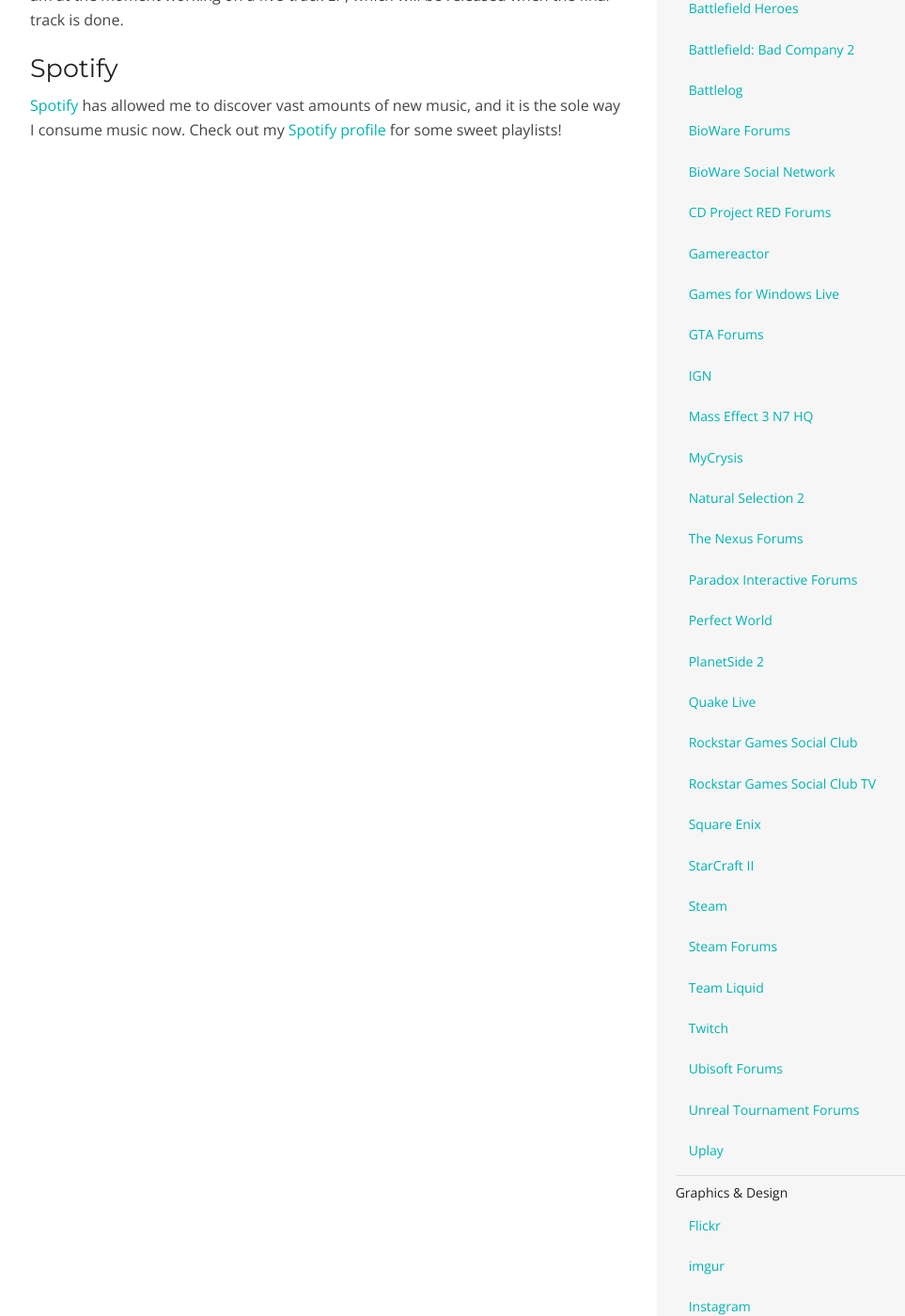
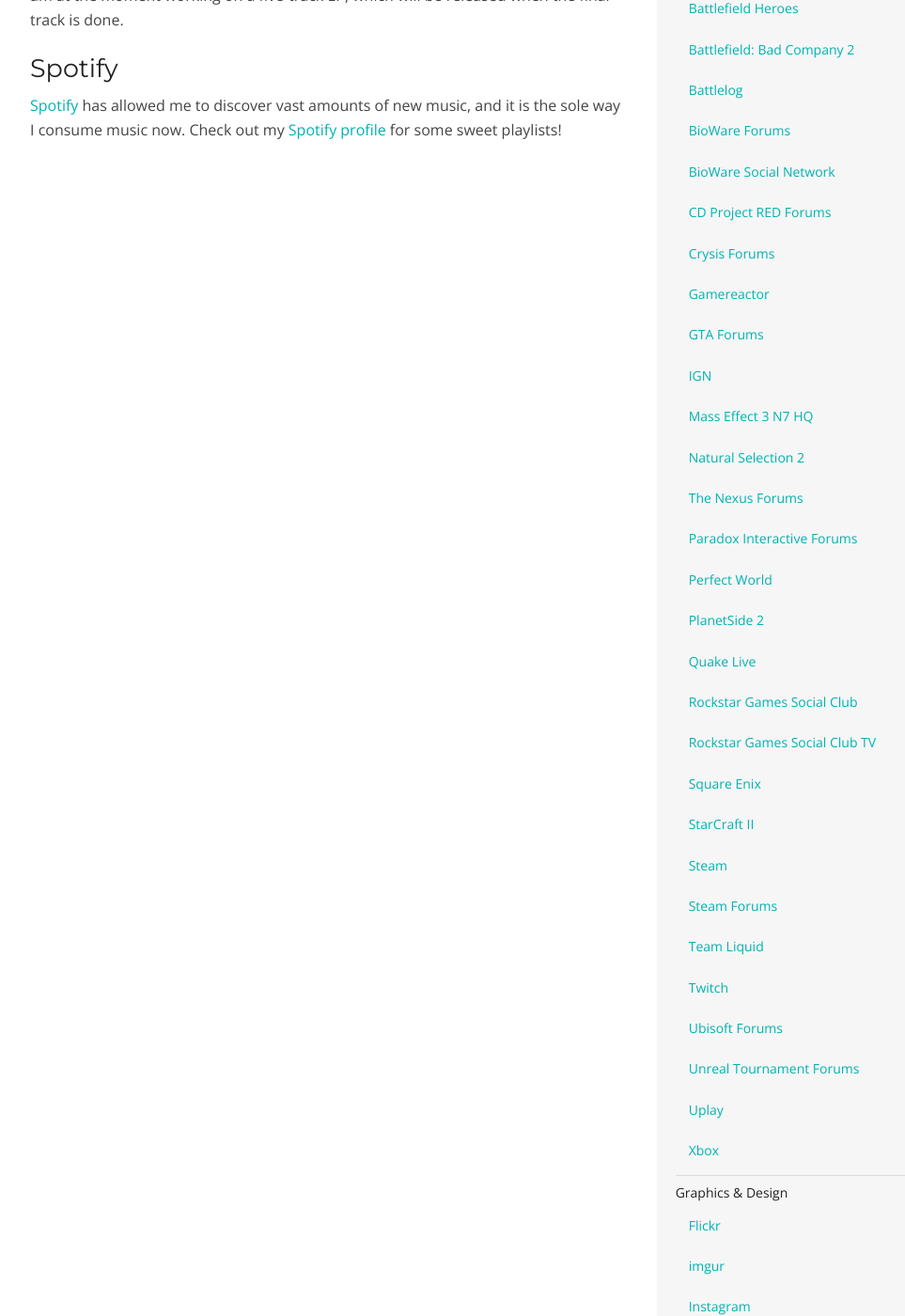
Before and after one commit to hlilje/hlilje.github.io, a Jekyll site: the page built from music/index.html, in a window 1280 px wide and 1400 px high, scrolled down 645 px. Shown: the whole window at 94% size, without its empty margins (123-1086 px from the left). Built offline with Jekyll 4.4.1, drawn with Linux system fonts in a browser that asks for light colours; nearby versions of some CDN libraries.

Commit message:
Update links

```diff
--- a/_data/links.yml
+++ b/_data/links.yml
@@ -16,12 +16,11 @@
     "BioWare Forums": http://forum.bioware.com/user/755021-hlilje/
     "BioWare Social Network": http://social.bioware.com/3138382/
     "CD Project RED Forums": http://forums.cdprojektred.com/members/3738857-Superkargoeren
+    "Crysis Forums": http://crysis.com/forums/memberlist.php?mode=viewprofile&u=872366
     "Gamereactor": http://www.gamereactor.se/krypin/Superkargoeren/
-    "Games for Windows Live": http://live.xbox.com/Profile?gamertag=vaexelverkan
     "GTA Forums": http://gtaforums.com/user/472214-vaexelverkan/
     "IGN": http://people.ign.com/superkargoeren
     "Mass Effect 3 N7 HQ": http://social.bioware.com/n7hq/?name=Superkargen&#038;platform=pc
-    "MyCrysis": https://secure.mycrysis.com/forums/memberlist.php?mode=viewprofile&#038;u=872366
     "Natural Selection 2": http://forums.unknownworlds.com/profile/186414/hlilje
     "The Nexus Forums": http://forums.nexusmods.com/index.php?/user/3602483-superkargoeren/
     "Paradox Interactive Forums": http://forum.paradoxplaza.com/forum/member.php?334673-Superkargoeren
@@ -39,6 +38,7 @@
     "Ubisoft Forums": http://forums.ubi.com/member.php/1444031-hlilje
     "Unreal Tournament Forums": https://forums.unrealtournament.com/member.php?197758-hlilje
     "Uplay": https://uplay.ubi.com/#!/en-GB/profile/hlilje
+    "Xbox": https://account.xbox.com/Profile?gamerTag=vaexelverkan
 "Graphics & Design":
     "Flickr": https://www.flickr.com/people/hlilje/
     "imgur": http://hlilje.imgur.com/
```
